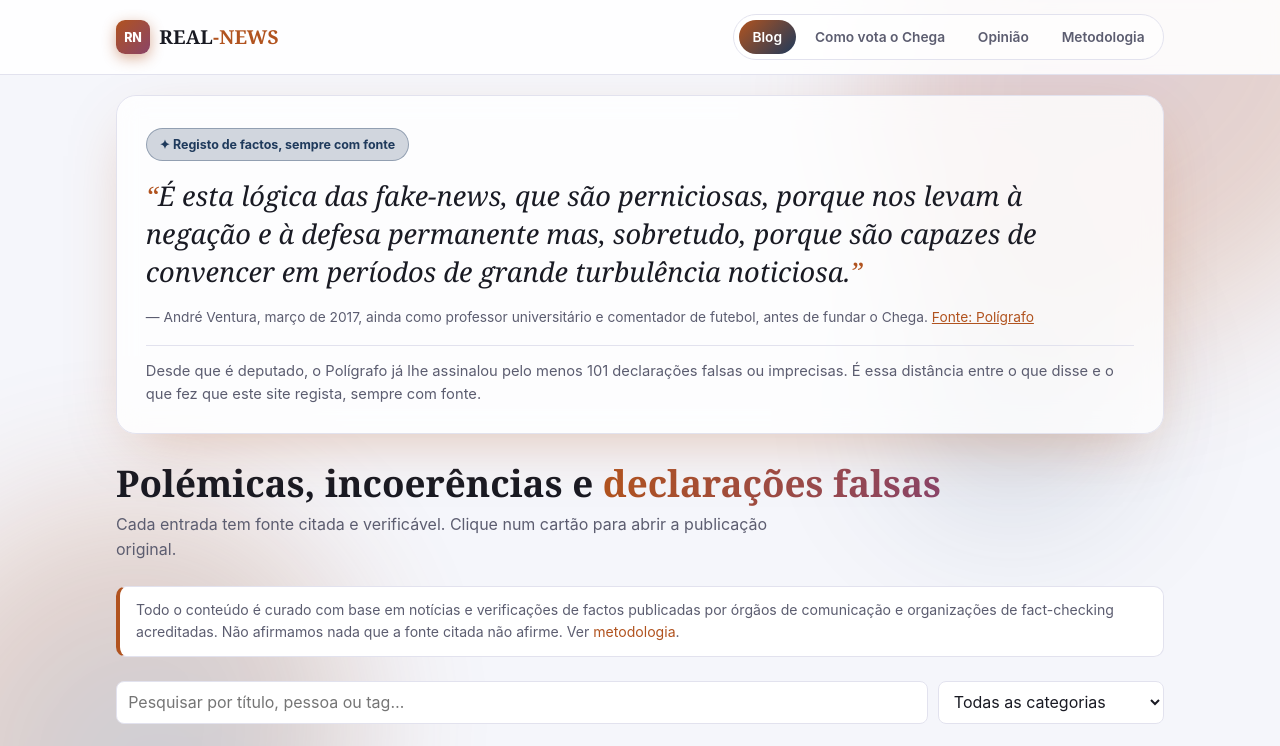
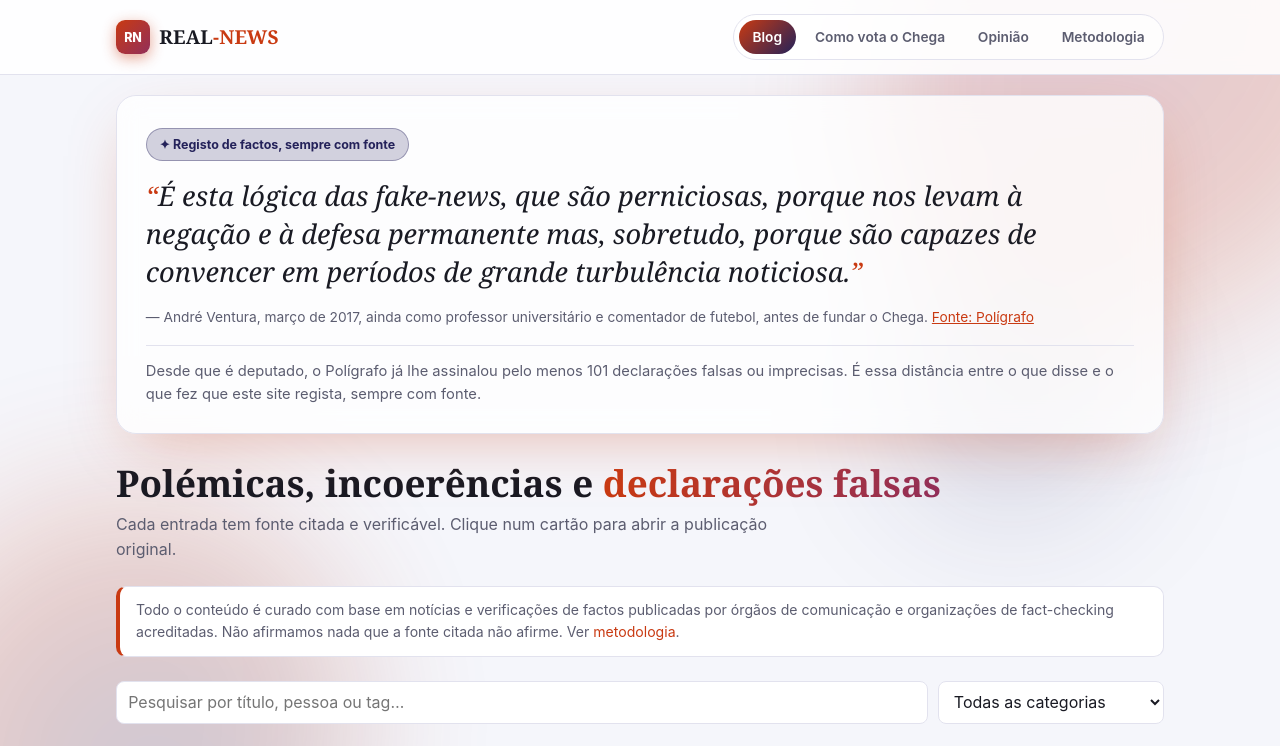
Before and after one commit to realnewsPT/real-news, a plain HTML site: page index.html in a window 1280 px wide. Shown: the top 746 px of the page. Drawn offline with Linux system fonts and the light colour scheme; grey boxes are pictures that could not be loaded.

Commit message:
Aproxima a paleta de cores das cores reais do logotipo do Chega (vermelho-alaranjado vivo + azul-índigo escuro), a pedido explícito do utilizador. Atualiza CLAUDE.md para registar a revogação da regra anterior que proibia usar a identidade visual do partido.
Co-Authored-By: Claude Sonnet 5 <noreply@anthropic.com>

```diff
--- a/assets/css/style.css
+++ b/assets/css/style.css
@@ -5,16 +5,16 @@
   --text: #f5f4f9;
   --text-muted: #b4b3c6;
   --border: #2f303f;
-  --accent: #d97a3c;
-  --accent-2: #2c4a75;
-  --accent-3: #a85a8c;
+  --accent: #e8491f;
+  --accent-2: #2d2b5e;
+  --accent-3: #b23a6b;
   --accent-contrast: #0a0b10;
   --favor: #4fd18c;
   --contra: #f0687a;
   --abstencao: #f0b94d;
   --aprovado: #4fd18c;
   --rejeitado: #f0687a;
-  --cat-1: #d97a3c;
+  --cat-1: #e8491f;
   --cat-2: #4fd18c;
   --cat-3: #f0b94d;
   --cat-4: #b17ef0;
@@ -32,16 +32,16 @@
     --text: #191a23;
     --text-muted: #5c5d70;
     --border: #e2e2ee;
-    --accent: #b1531f;
-    --accent-2: #1f3a5c;
-    --accent-3: #8a4468;
+    --accent: #c93a12;
+    --accent-2: #24225a;
+    --accent-3: #922f5a;
     --accent-contrast: #ffffff;
     --favor: #1f8a54;
     --contra: #c23a4d;
     --abstencao: #a5730f;
     --aprovado: #1f8a54;
     --rejeitado: #c23a4d;
-    --cat-1: #b1531f;
+    --cat-1: #c93a12;
     --cat-2: #1f8a54;
     --cat-3: #a5730f;
     --cat-4: #8148c2;
```
